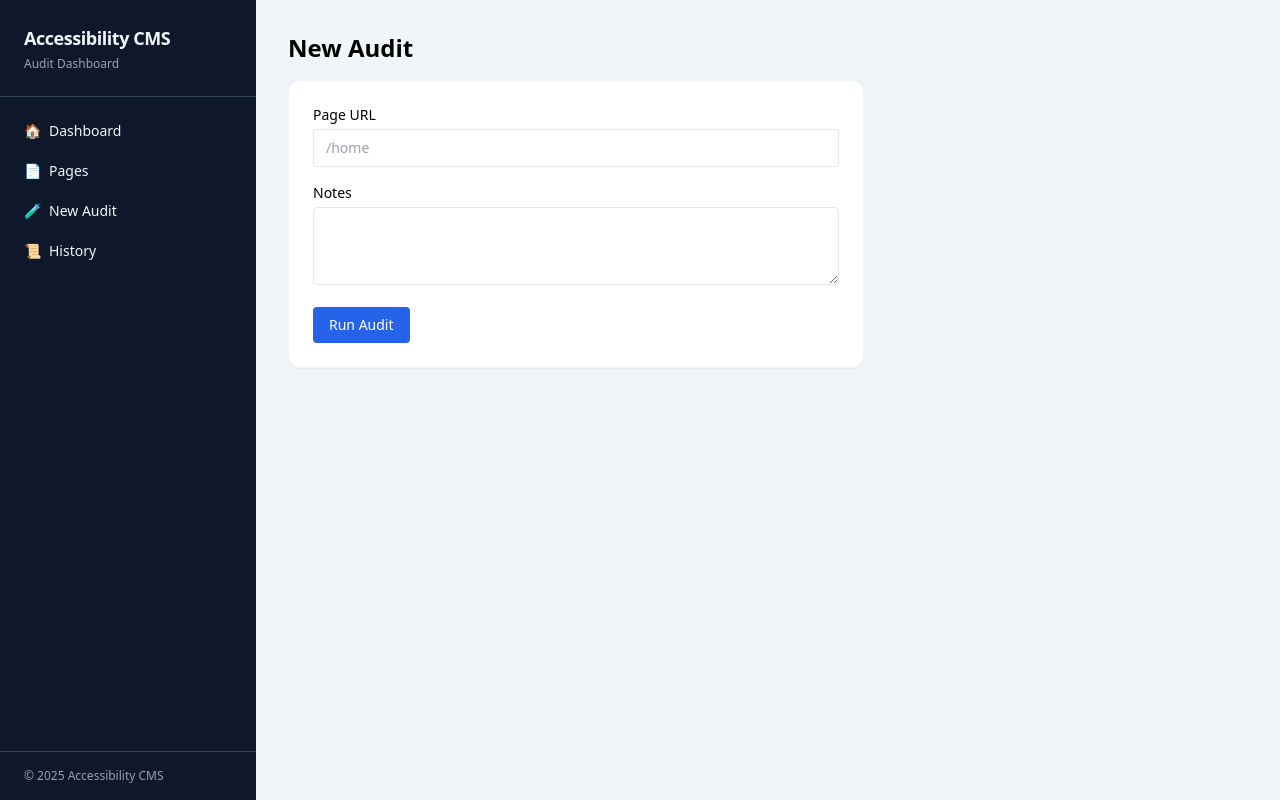
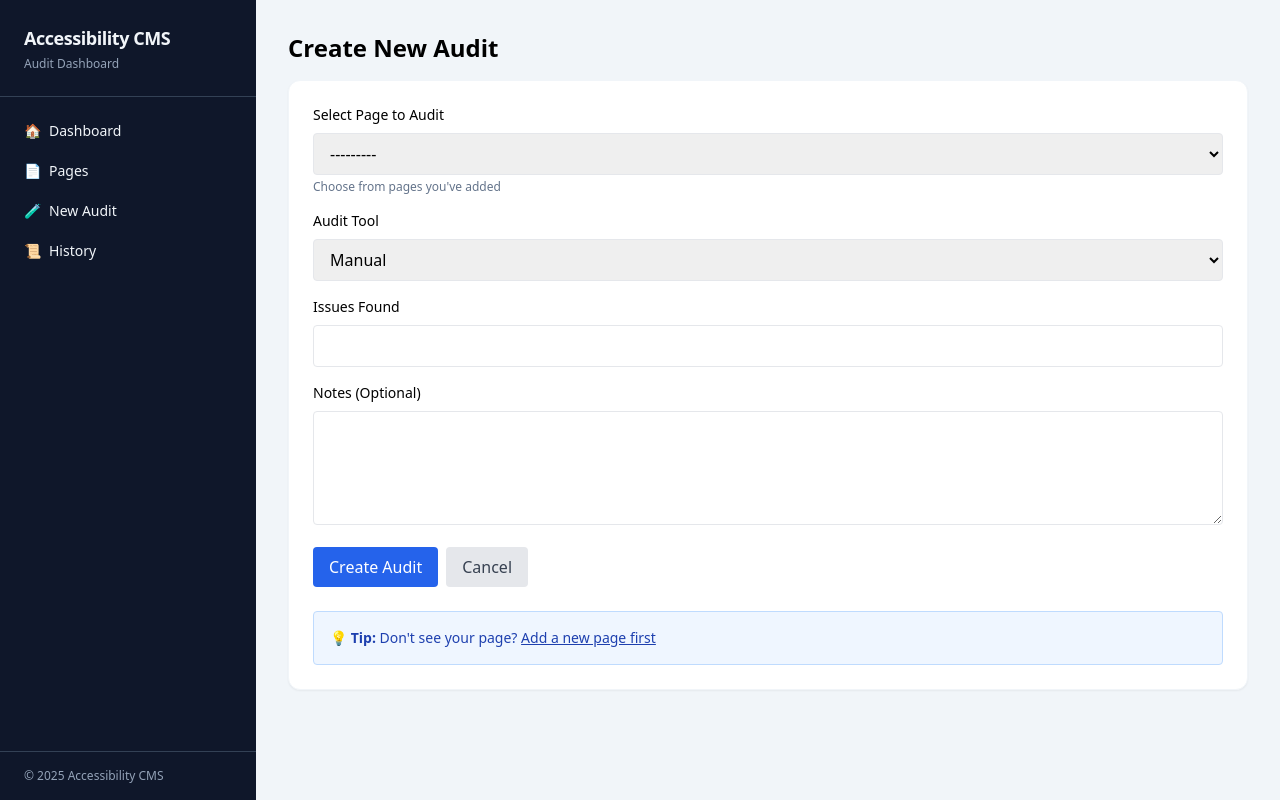
Before and after one commit to Prantik-07/accesibility-audit-tool-ojt, a Django app: page /audits/new/ in a window 1280 px wide. Run offline with Django 5.2, Linux system fonts and the light colour scheme; data that the repository does not hold is empty; some libraries are stand-ins or nearby versions.

Commit message:
feat: improve new audit form with better labels and help text

```diff
--- a/templates/audit/new_audit.html
+++ b/templates/audit/new_audit.html
@@ -3,21 +3,48 @@
 {% block title %}New Audit | Accessibility CMS{% endblock %}
 
 {% block content %}
-<h1 class="text-2xl font-semibold mb-4">New Audit</h1>
+<h1 class="text-2xl font-semibold mb-4">Create New Audit</h1>
 
-<div class="bg-white rounded-xl shadow-sm border border-slate-100 p-6 max-w-xl">
-    <form>
+<div class="bg-white rounded-xl shadow-sm border border-slate-100 p-6">
+    <form method="post">
+        {% csrf_token %}
+
         <div class="mb-4">
-            <label class="block text-sm mb-1">Page URL</label>
-            <input type="text" class="w-full border rounded px-3 py-2 text-sm" placeholder="/home">
+            <label class="block text-sm font-medium mb-2">Select Page to Audit</label>
+            {{ form.page }}
+            <p class="text-xs text-slate-500 mt-1">Choose from pages you've added</p>
         </div>
+
         <div class="mb-4">
-            <label class="block text-sm mb-1">Notes</label>
-            <textarea class="w-full border rounded px-3 py-2 text-sm" rows="3"></textarea>
+            <label class="block text-sm font-medium mb-2">Audit Tool</label>
+            {{ form.tool }}
         </div>
-        <button type="submit" class="px-4 py-2 bg-blue-600 text-white rounded text-sm">
-            Run Audit
-        </button>
+
+        <div class="mb-4">
+            <label class="block text-sm font-medium mb-2">Issues Found</label>
+            {{ form.issues_found }}
+        </div>
+
+        <div class="mb-4">
+            <label class="block text-sm font-medium mb-2">Notes (Optional)</label>
+            {{ form.notes }}
+        </div>
+
+        <div class="flex gap-2">
+            <button type="submit" class="bg-blue-600 text-white px-4 py-2 rounded hover:bg-blue-700">
+                Create Audit
+            </button>
+            <a href="{% url 'audit:history' %}" class="bg-gray-200 text-gray-700 px-4 py-2 rounded hover:bg-gray-300">
+                Cancel
+            </a>
+        </div>
     </form>
+
+    <div class="mt-6 p-4 bg-blue-50 rounded border border-blue-200">
+        <p class="text-sm text-blue-800">
+            💡 <strong>Tip:</strong> Don't see your page? <a href="{% url 'audit:new_page' %}" class="underline">Add a
+                new page first</a>
+        </p>
+    </div>
 </div>
 {% endblock %}
```
